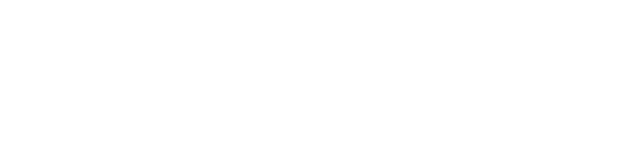
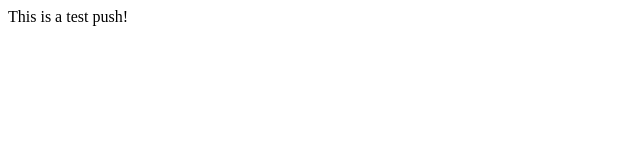
Before and after one commit to stephen-everett/snapacademy, a plain HTML site: page index.html in a window 1280 px wide. Shown: the whole page, without its empty margins (0-640 px from the left). Drawn offline with Linux system fonts and the light colour scheme.

Commit message:
Setting up Atom

```diff
--- a/index.html
+++ b/index.html
@@ -1,5 +1,6 @@
 <html>
 <head><title>Snap Academy Web Page </title></head>
 <body>
+  <p> This is a test push! </p>
 </body>
 </html>
```
